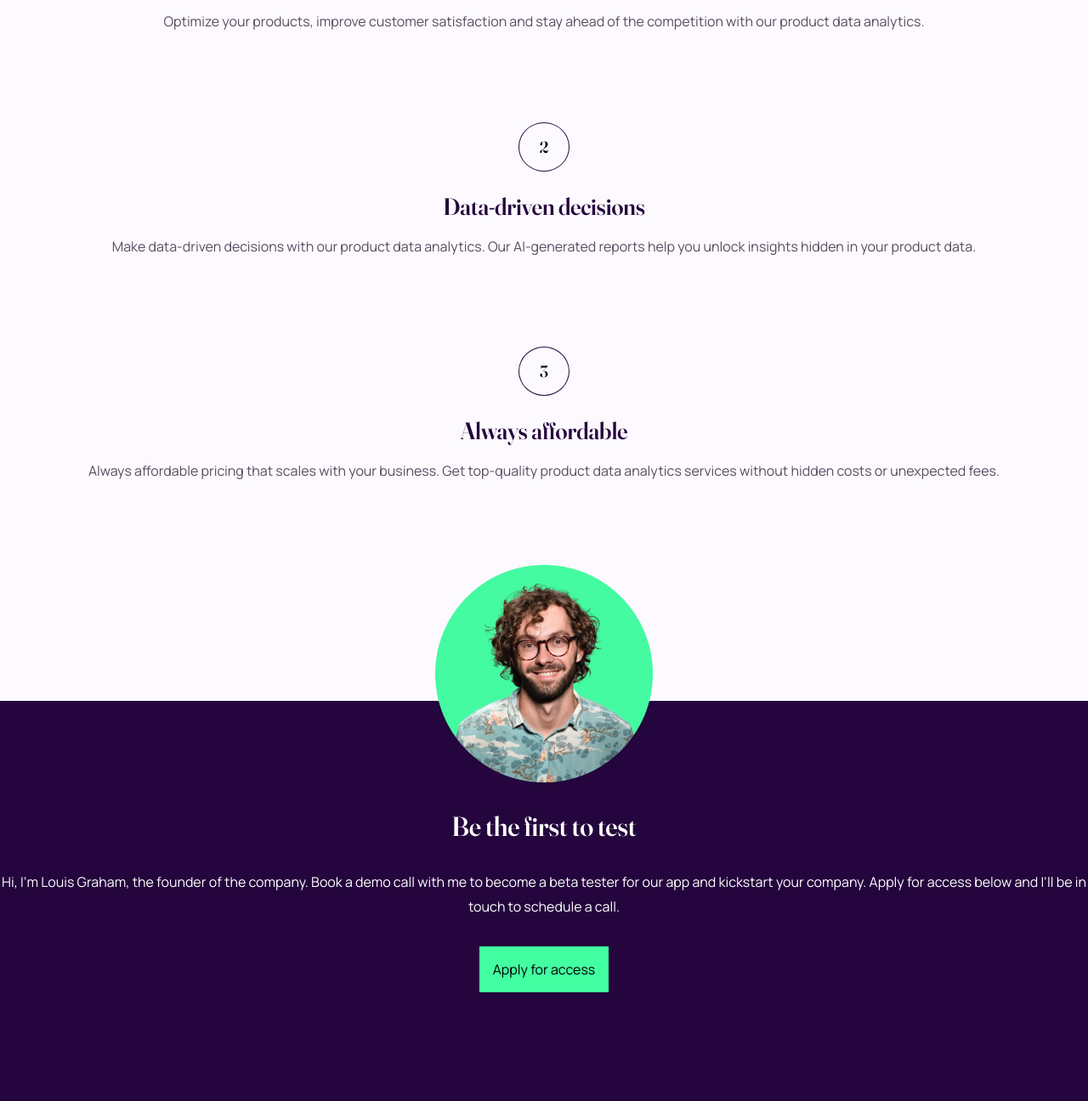
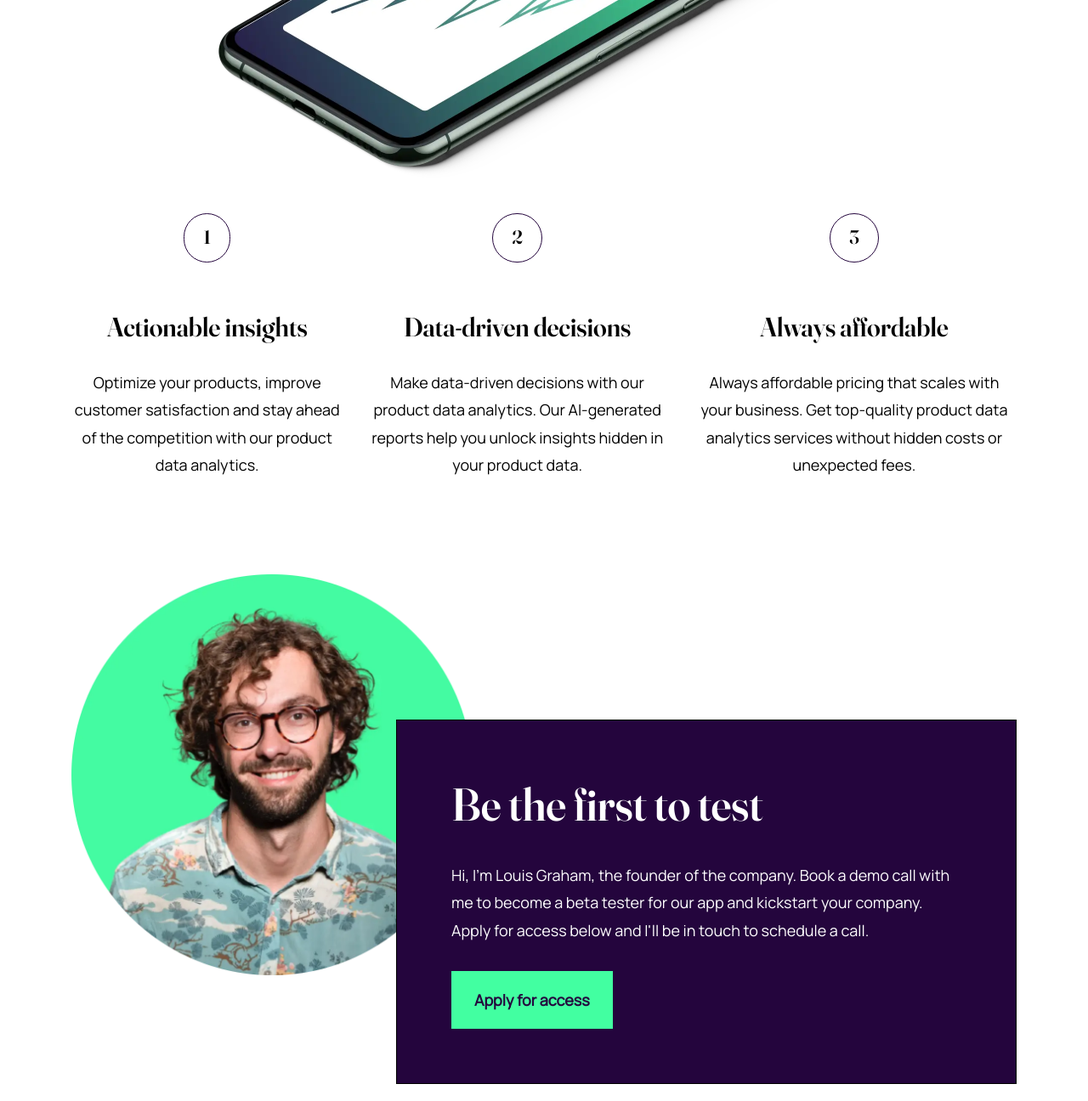
Before and after one commit to gian-ancheta/workit-landing-page, a plain HTML site: page index.html in a window 1280 px wide. Shown: the part 740-2036 px from the top of the page at 85% size. Drawn offline with Linux system fonts and the light colour scheme.

Commit message:
footer not started

```diff
--- a/index.html
+++ b/index.html
@@ -8,62 +8,115 @@
   <title>Frontend Mentor | Workit landing page</title>
 </head>
 <body>
-  <!--
-    <header>
-      <p class="logo">workit</p>
-      <a class="cta" href="">Apply for access</a>
+
+  <div class="header-container">
+    <header class="header">
+      <div class="header__logo"></div>
+      <a class="header__cta" href="">Apply for access</a>
     </header>
-  -->
+  </div>
+
+
+
+
+
+
+
 
 
 
   <section class="hero">
-    <h1 class="hero__heading">Data tailored to your needs.</h1>
-    <a class="cta margin-auto" href="">Learn more</a>
-    <img class="hero__image" src="assets/images/image-hero.webp" alt="">
+    <h1 class="hero__heading">
+      Data <span class="underline">tailored</span> to your needs.
+    </h1>
+    <a class="cta" href="">
+      Learn more
+    </a>
+    <div class="hero__illustration"></div>
   </section>
 
 
 
-  <section class="cards">
-    <dl>
-      <div class="card">
-        <dt class="card__heading">Actionable insights</dt>
-        <dd class="card__body">Optimize your products, improve customer satisfaction and stay ahead of the competition with our product data analytics.</dd>
-      </div>
-      <div class="card">
-        <dt class="card__heading">Data-driven decisions</dt>
-        <dd class="card__body">Make data-driven decisions with our product data analytics. Our AI-generated reports help you unlock insights hidden in your product data.</dd>
-      </div>
-      <div class="card">
-        <dt class="card__heading">Always affordable</dt>
-        <dd class="card__body">Always affordable pricing that scales with your business. Get top-quality product data analytics services without hidden costs or unexpected fees.</dd>
-      </div>
-    </dl>
-  </section>
 
 
 
-  <section class="founder">
-    <div>
-      <img class="founder__image" src="assets/images/image-founder.webp" alt="">
-      <h2 class="founder__heading">Be the first to test</h2>
-      <p class="founder__body">Hi, I'm Louis Graham, the founder of the company. Book a demo call with me to become a beta tester for our app and kickstart your company. Apply for access below and I'll be in touch to schedule a call.</p>
-      <a class="cta margin-auto" href="">Apply for access</a>
-    </div>
-  </section>
 
 
 
-  <!--
-    <footer>
-      <p class="logo">workit</p>
-      <ul class="socmed-links">
-        <li><a class="socmed-link" href="">Facebook</a></li>
-        <li><a class="socmed-link" href="">Twitter</a></li>
-        <li><a class="socmed-link" href="">Instagram</a></li>
-      </ul>
-    </footer>
-  -->
+
+
+  <article class="ads">
+
+    <section class="ad">
+      <div class="ad__number">
+        1
+      </div>
+      <div>
+        <h2 class="ad__heading">
+          Actionable insights
+        </h2>
+        <p class="ad__body">
+          Optimize your products, improve customer satisfaction and stay ahead of the competition with our product data analytics.
+        </p>
+      </div>
+    </section>
+
+
+    <section class="ad">
+      <div class="ad__number">
+        2
+      </div>
+      <div>
+        <h2 class="ad__heading">
+          Data-driven decisions
+        </h2>
+        <p class="ad__body">
+          Make data-driven decisions with our product data analytics. Our AI-generated reports help you unlock insights hidden in your product data.
+        </p>
+      </div>
+    </section>
+
+
+    <section class="ad">
+      <div class="ad__number">
+        3
+      </div>
+      <div>
+        <h2 class="ad__heading">
+          Always affordable
+        </h2>
+        <p class="ad__body">
+          Always affordable pricing that scales with your business. Get top-quality product data analytics services without hidden costs or unexpected fees.
+        </p>
+      </div>
+    </section>
+
+  </article>
+
+
+
+
+
+
+
+
+
+
+  <div class="founder">
+    <div class="founder__image">
+    </div>
+    <section class="founder__card">
+      <h2 class="founder__heading">
+        Be the first to test
+      </h2>
+      <p class="founder__body">
+        Hi, I'm Louis Graham, the founder of the company. Book a demo call with me to become a beta tester for our app and kickstart your company. Apply for access below and I'll be in touch to schedule a call.
+      </p>
+      <a class="cta" href="">
+        Apply for access
+      </a>
+    </section>
+  </div>
+
 </body>
 </html>
--- a/styles/styles.css
+++ b/styles/styles.css
@@ -14,66 +14,32 @@
 
 
 
-/* Variables - Colors */
-
-html {
-  --hero-bg-color: hsl(273, 85%, 13%);
-  --hero-text-color: hsl(0, 0%, 100%);
-
-  --cards-bg-color: hsl(274, 100%, 99%);
-  --card-heading-color: hsl(273, 85%, 13%);
-  --card-body-color: hsl(271, 12%, 34%);
-
-  --founder-bg-color: hsl(273, 85%, 13%);
-  --founder-text-color: hsl(0, 0%, 100%);
-
-  --cta-bg-color: hsl(150, 100%, 63%);
-  --cta-text-color: hsl(359, 100%, 0%);
-}
 
 
 
-/* Variables - Spacing */
+
+
+/* Colors */
 
 html {
-  --hero-padding: 6rem 0;
-  --cards-padding: 8rem 0 16rem 0;
-  --founder-padding: 8rem 0;
-
-  --gap-hero-heading-cta: 5rem;
-  --gap-hero-cards: 5rem;
-  --gap-hero-image: 5rem;
-
-  --gap-card-number-heading: 1.5rem;
-  --gap-card-heading-body: 1rem;
-  --gap-cards: 5rem;
-  --gap-cards-founder: 5rem;
-
-  --gap-founder-image-heading: 2rem;
-  --gap-founder-heading-body: 2rem;
-  --gap-founder-body-cta: 2rem;
-}
-
-
-
-/* Variables - Text */
-
-html {
-  --heading-size-L: 3.125rem;
-  --heading-size-M: 2rem;
-  --heading-size-S: 1.75rem;
-
-  --heading-font-family: 'Fraunces', serif;
+  --color-primary: hsl(150, 100%, 63%);
+  --color-secondary: hsl(273, 85%, 13%);
+  --color-dark: hsl(271, 12%, 34%);
+  --color-light: hsl(0, 0%, 100%);
 }
 
 
 
 
 
-/* General */
+
+
+
+
+
+/* Generic */
 
 html {
-  font-family: 'Manrope', sans-serif;
   box-sizing: border-box;
 }
 
@@ -83,177 +49,395 @@ html {
   box-sizing: inherit;
 }
 
-body {
+* {
   margin: 0;
 }
 
-dl,
-dt,
-dd {
-  margin: 0;
+html {
+  text-align: center;
 }
 
 
 
 
 
-/* Class Reference
 
-.hero             { padding: 1px; }
-.hero__heading    { padding: 1px; }
-.hero__image      { padding: 1px; }
 
-.cta              { padding: 1px; }
 
-.cards            { padding: 1px; }
-.card             { padding: 1px; }
-.card__heading    { padding: 1px; }
-.card__body       { padding: 1px; }
 
-.founder          { padding: 1px; }
-.founder__image   { padding: 1px; }
-.founder__heading { padding: 1px; }
-.founder__body    { padding: 1px; }
 
-*/
+/* Text */
 
-.hero {
-  background-color: var(--hero-bg-color);
-  padding: var(--hero-padding);
+html {
+  font: 400 1rem / 1.8 'Manrope', sans-serif;
 }
 
-.hero__heading {
-  color: var(--hero-text-color);
-  padding: var(--hero-heading-padding);
-  margin: 0 0 var(--gap-hero-heading-cta) 0;
-  font-size: var(--heading-size-L);
-  text-align: center;
-  font-family: var(--heading-font-family);
+h1 {
+  font: 600 3.125rem / 1.2 'Fraunces', serif;
 }
 
-.hero__image {
-  display: block;
-  max-width: calc(0.95 * 320px);
-  margin: var(--gap-hero-image) auto -11rem auto;
+h2 {
+  font: 600 1.75rem / 1.3 'Fraunces', serif;
+}
+
+
+@media screen and (min-width: 769px) {
+  h1 {
+    font-size: 3.75rem;
+  }
+}
+
+
+@media screen and (min-width: 1201px) {
+  html {
+    font-size: 1.125rem;
+  }
+
+  h1 {
+    font-size: 4.4rem;
+  }
+
+  h2 {
+    font-size: 1.75rem;
+  }
 }
 
 
 
 
 
+
+
+
+
+
+/* Cta */
+
 .cta {
-  background-color: var(--cta-bg-color);
-  color: var(--cta-text-color);
+  display: inline-block;
+  background: var(--color-primary);
+  color: var(--color-secondary);
+  padding: 1em 1.5em;
+  font-weight: 700;
+  text-decoration: none;
+  transition-duration: 250ms;
+}
 
-  display: block;
-  width: fit-content;
-  padding: 1em;
-
-  text-decoration: none;
+.cta:hover {
+  background: var(--color-secondary);
+  color: var(--color-primary);
+  border: 2px solid var(--color-primary);
 }
 
 
 
 
 
-.cards {
-  background-color: var(--cards-bg-color);
-  padding: var(--cards-padding);
+
+
+
+
+
+/* Header */
+
+.header-container {
+  background: var(--color-secondary);
+  padding: 32px 16px 64px;
 }
 
-.card {
-  text-align: center;
+.header {
+  display: flex;
+  justify-content: space-between;
+  background: var(--color-secondary);
+  max-width: 343px;
+  margin: auto;
 }
 
-.card__heading {
-  color: var(--card-heading-color);
-  padding: var(--card-heading-padding);
-  margin: 0 0 var(--gap-card-heading-body) 0;
-  font-size: var(--heading-size-S);
-  font-family: var(--heading-font-family);
+.header__logo {
+  background: url(../assets/images/logo-light.svg) no-repeat center / contain;
+  width: 95px;
+  height: 24px;
 }
 
-.card__body {
-  color: var(--card-body-color);
-  padding: var(--card-body-padding);
-  line-height: 1.8;
+.header__cta {
+  color: var(--color-light);
+  border-bottom: 2px solid var(--color-primary);
+  text-decoration: none;
 }
 
-.card:nth-of-type(1),
-.card:nth-of-type(2) {
-  margin: 0 0 var(--gap-cards) 0;
+
+@media screen and (min-width: 769px) {
+  .header-container {
+    padding: 32px 40px 56px;
+  }
+
+  .header {
+    max-width: 689px;
+  }
 }
 
-.card:nth-of-type(1)::before {
-  content: '1';
-  border: 1px solid var(--card-heading-color);
-  border-radius: 100%;
-  display: inline-block;
-  padding: 1rem 1.5rem;
-  margin: var(--gap-card-number-heading);
-  font-family: 'Fraunces', serif;
-  font-size: 1.2rem;
-}
 
-.card:nth-of-type(2)::before {
-  content: '2';
-  border: 1px solid var(--card-heading-color);
-  border-radius: 100%;
-  display: inline-block;
-  padding: 1rem 1.5rem;
-  margin: var(--gap-card-number-heading);
-  font-family: 'Fraunces', serif;
-  font-size: 1.2rem;
-}
+@media screen and (min-width: 1201px) {
+  .header-container {
+    padding: 56px 164px;
+  }
 
-.card:nth-of-type(3)::before {
-  content: '3';
-  border: 1px solid var(--card-heading-color);
-  border-radius: 100%;
-  display: inline-block;
-  padding: 1rem 1.5rem;
-  margin: var(--gap-card-number-heading);
-  font-family: 'Fraunces', serif;
-  font-size: 1.2rem;
+  .header {
+    max-width: 1110px;
+  }
 }
 
 
 
 
 
-.founder {
-  background-color: var(--founder-bg-color);
-  color: var(--founder-text-color);
 
-  padding: var(--founder-padding);
 
-  text-align: center;
+
+
+
+/* Hero */
+
+.hero {
+  background: var(--color-secondary);
+  color: var(--color-light);
+
+  margin: 0 0 156px 0;
+  padding: 0 0 156px 0;
 }
 
-.founder__image {
-  max-width: calc(0.8 * 320px);
-  margin: -18rem auto var(--gap-founder-image-heading) auto;
-  display: block;
+.hero__heading {
+  max-width: 343px;
+
+  margin: 0 auto 40px;
 }
 
-.founder__heading {
-  padding: var(--founder-heading-padding);
-  margin: 0 0 var(--gap-founder-heading-body) 0;
-  font-size: var(--heading-size-M);
-  font-family: var(--heading-font-family);
+.hero__illustration {
+  background: url(../assets/images/image-hero.webp) no-repeat center / contain;
+
+  width: 320px;
+  height: 184px;
+  margin: 64px auto -15rem;
 }
 
-.founder__body {
-  padding: var(--founder-body-padding);
-  margin: 0 0 var(--gap-founder-body-cta) 0;
-  line-height: 1.8;
+
+@media screen and (min-width: 769px) {
+  .hero {
+    margin: 0 0 205px 0;
+    padding: 0 0 200px 0;
+  }
+
+  .hero__heading {
+    max-width: 573px;
+  }
+
+  .hero__illustration {
+    width: 514px;
+    height: 296px;
+    margin: 64px auto -22rem;
+  }
+}
+
+
+@media screen and (min-width: 1201px) {
+  .hero {
+    margin: 0 0 255px 0;
+    padding: 0 0 326px 0;
+  }
+
+  .hero__heading {
+    max-width: 635px;
+  }
+
+  .hero__illustration {
+    width: 767px;
+    height: 441px;
+    margin: 64px auto -30rem;
+  }
 }
 
 
 
 
+
+
+
+
+
+
+/* Ads */
+
+.ads {
+  max-width: 343px;
+  margin: 0 auto 110px;
+}
+
+.ad {
+  margin: 0 0 40px 0;
+}
+
+.ad__number {
+  display: inline-block;
+
+  margin: 0 0 24px 0;
+  padding: 0.5em 1em;
+
+  border: 1px solid var(--color-secondary);
+  border-radius: 1000rem;
+
+  font: 700 1.25rem / 1.5 'Fraunces', serif;
+}
+
+.ad__heading {
+  margin: 0 0 16px 0;
+}
+
+
+@media screen and (min-width: 769px) and (max-width: 1200px) {
+  .ads {
+    max-width: 573px;
+  }
+
+  .ad {
+    display: flex;
+    align-items: center;
+
+    margin: 0 0 48px 0;
+
+    text-align: start;
+  }
+
+  .ad__number {
+    margin: 0 32px 0 0;
+  }
+}
+
+
+@media screen and (min-width: 1201px) {
+  .ads {
+    display: flex;
+    justify-content: center;
+    gap: 26px;
+
+    max-width: 1110px;
+  }
+
+  .ad {
+    margin: 0;
+  }
+
+  .ad__number {
+    margin: 0 0 56px 0;
+  }
+
+  .ad__heading {
+    margin: 0 0 28px 0;
+  }
+}
+
+
+
+
+
+
+
+
+
+
+/* Founder */
+
+.founder__image {
+  background: url(../assets/images/image-founder.webp) no-repeat center / contain;
+  width: 281px;
+  height: 281px;
+  margin: 0 auto -5rem;
+}
+
+.founder__card {
+  border: 1px solid black;
+  background: var(--color-secondary);
+  color: var(--color-light);
+  max-width: 343px;
+  margin: auto;
+  padding: 32px;
+}
+
+.founder__heading {
+  margin: 0 0 16px 0;
+}
+
+.founder__body {
+  margin: 0 0 24px 0;
+}
+
+
+@media screen and (min-width: 769px) {
+  .founder {
+    display: flex;
+    max-width: 689px;
+    margin: auto;
+    text-align: start;
+  }
+
+  .founder__image {
+    margin: 0 -8rem 0 0;
+  }
+
+  .founder__card {
+    max-width: 514px;
+    margin: 151px 0 0 0;
+    padding: 48px 56px;
+  }
+
+  .founder__heading {
+    margin: 0 0 24px 0;
+    font-size: 3rem;
+  }
+}
+
+
+@media screen and (min-width: 1201px) {
+  .founder {
+    max-width: 1112px;
+    margin: auto;
+    text-align: start;
+  }
+
+  .founder__image {
+    width: 477px;
+    height: 477px;
+    margin: 0 -5rem 0 0;
+  }
+
+  .founder__card {
+    max-width: 730px;
+    margin: 173px 0 0 0;
+    padding: 64px;
+  }
+
+  .founder__heading {
+    margin: 0 0 32px 0;
+    font-size: 3rem;
+  }
+
+  .founder__body {
+    margin: 0 0 32px 0;
+  }
+}
+
+
+
+
+
+
+
+
+
+
+/* Footer */
+
 /* Helpers */
 
-.margin-auto {
-  margin: auto;
+.underline {
+  border-bottom: 2px solid var(--color-primary);
 }
```
